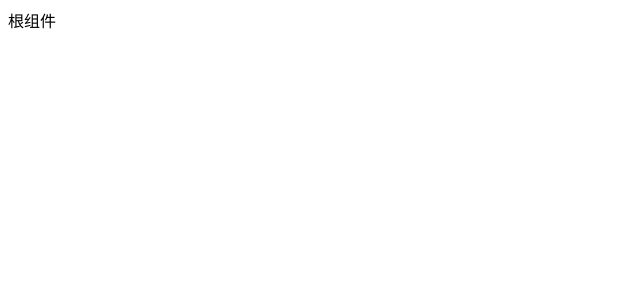
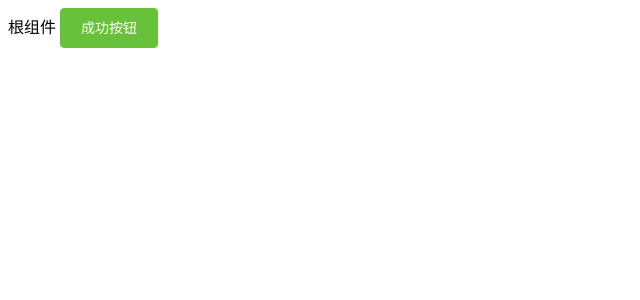
Before and after one commit to LuoHuaYuShui/Headlines-pc-104, a Vue app: page / in a window 1280 px wide. Shown: the top 300 px of the page, without its empty margins (0-640 px from the left). Built offline with nearby package versions, Linux system fonts and the light colour scheme.

Commit message:
使用ElementUI和vue-router依赖

```diff
--- a/package.json
+++ b/package.json
@@ -9,7 +9,9 @@
   },
   "dependencies": {
     "core-js": "^3.6.5",
-    "vue": "^2.6.11"
+    "element-ui": "^2.13.2",
+    "vue": "^2.6.11",
+    "vue-router": "^3.3.4"
   },
   "devDependencies": {
     "@vue/cli-plugin-babel": "~4.4.0",
--- a/src/App.vue
+++ b/src/App.vue
@@ -1,5 +1,8 @@
 <template>
-  <div id="app">根组件</div>
+  <div id="app">
+    根组件
+    <el-button type="success">成功按钮</el-button>
+  </div>
 </template>
 
 <script>
--- a/src/main.js
+++ b/src/main.js
@@ -1,8 +1,18 @@
 import Vue from 'vue'
 import App from './App.vue'
+import ElementUI from 'element-ui';
+import 'element-ui/lib/theme-chalk/index.css';
+
+// 导入自己的路由模块
+import router from '@/router'
+
+Vue.use(ElementUI);
 
 Vue.config.productionTip = false
 
 new Vue({
-  render: h => h(App)
+  el: '#app',
+  render: h => h(App),
+  // 挂载路由
+  router
 }).$mount('#app')
--- /dev/null
+++ b/src/router/index.js
@@ -0,0 +1,14 @@
+// 初始化路由实例 且导出
+
+import Vue from 'vue'
+// 依赖路由
+import VueRouter from 'vue-router'
+
+Vue.use(VueRouter);
+
+// 初始化路由
+// 定义路由规则
+const routes = [];
+const router = new VueRouter({ routes });
+
+export default router
```
Also changed, not shown: 1 other file (tests, documents, lock files or other folders).
